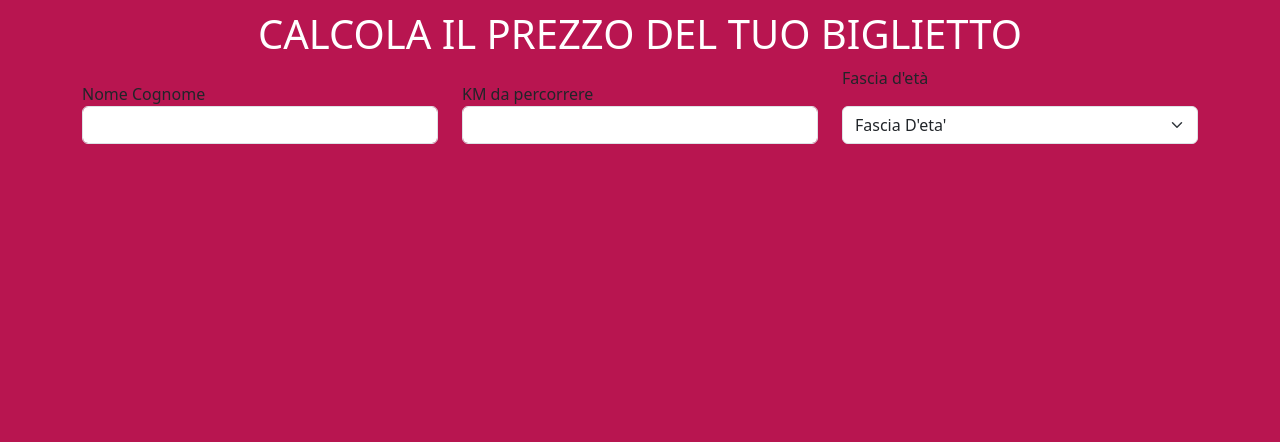
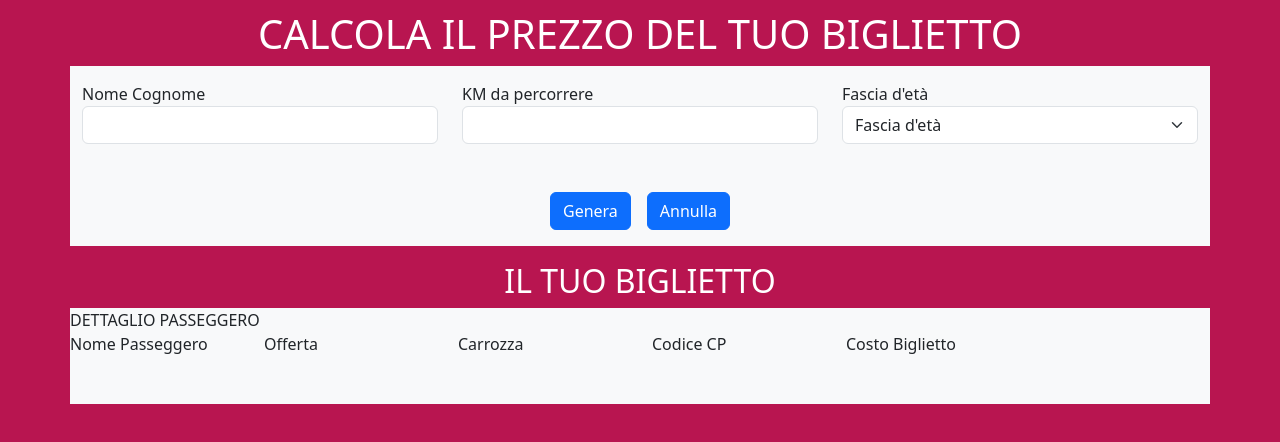
Before and after one commit to AgostaSalvatore/js-biglietto-treno-form, a plain HTML site: page index.html in a window 1280 px wide. Drawn offline with nearby package versions, Linux system fonts and the light colour scheme.

Commit message:
[UPD]Refactor HTML structure and enhance styling for ticket details

```diff
--- a/css/style.css
+++ b/css/style.css
@@ -7,3 +7,8 @@ h1{
     color: white;
     text-align: center;
 }
+
+h2{
+    color: white;
+    text-align: center;
+}
--- a/index.html
+++ b/index.html
@@ -1,39 +1,109 @@
 <!DOCTYPE html>
 <html lang="en">
+
 <head>
-    <meta charset="UTF-8">
-    <meta name="viewport" content="width=device-width, initial-scale=1.0">
-    <link href="https://cdn.jsdelivr.net/npm/bootstrap@5.3.3/dist/css/bootstrap.min.css" rel="stylesheet" integrity="sha384-QWTKZyjpPEjISv5WaRU9OFeRpok6YctnYmDr5pNlyT2bRjXh0JMhjY6hW+ALEwIH" crossorigin="anonymous">
-    <link rel="stylesheet" href="./css/style.css">
+    <meta charset="UTF-8" />
+    <meta name="viewport" content="width=device-width, initial-scale=1.0" />
+    <link href="https://cdn.jsdelivr.net/npm/bootstrap@5.3.3/dist/css/bootstrap.min.css" rel="stylesheet"
+        integrity="sha384-QWTKZyjpPEjISv5WaRU9OFeRpok6YctnYmDr5pNlyT2bRjXh0JMhjY6hW+ALEwIH" crossorigin="anonymous" />
+    <link rel="stylesheet" href="./css/style.css" />
     <title>Js Biglietto Treno</title>
 </head>
+
 <body>
-    <h1> CALCOLA IL PREZZO DEL TUO BIGLIETTO</h1>
-    <div class="container">
+    <h1>CALCOLA IL PREZZO DEL TUO BIGLIETTO</h1>
+    <div class="container bg-light">
         <div class="col-12">
-            <form action = "">
+            <form action="">
                 <div class="row">
                     <div class="col-4 mt-3">
-                            <label for="eta">Nome Cognome</label>
-                            <input type="number" id="eta" class="form-control">
+                        <label for="nome-cognome">Nome Cognome</label>
+                        <input type="text" id="nome-cognome" class="form-control" />
                     </div>
                     <div class="col-4 mt-3">
-                            <label for="eta">KM da percorrere</label>
-                            <input type="number" id="eta" class="form-control">
+                        <label for="km-field">KM da percorrere</label>
+                        <input type="number" id="km-field" class="form-control" />
                     </div>
-                    <div class="col-4">
-                        <p>Fascia d'età</p>
-                        <select class="form-select " aria-label="Default select example">
-                            <option selected>Fascia D'eta'</option>
+                    <div class="col-4 mt-3">
+                        <label>Fascia d'età</label>
+                        <select id="range-field" class="form-select" aria-label="Default select example">
+                            <option selected>Fascia d'età</option>
                             <option value="1">Minorenne</option>
                             <option value="2">Maggiorenne</option>
                             <option value="3">Over 65</option>
                         </select>
                     </div>
+                    <div class="col-12 d-flex justify-content-center mt-5 mb-3">
+                        <button id="button1" class="btn btn-primary mx-2">Genera</button>
+                        <button id="button2" class="btn btn-primary mx-2">Annulla</button>
+                    </div>
+                </div>
             </form>
+        </div>
+    </div>
+
+    <h2 class="mt-3">IL TUO BIGLIETTO</h2>
+
+    <div class="container bg-light">
+        <div class="row">
+            <div class="card-header" id="passName">
+                DETTAGLIO PASSEGGERO
+            </div>
+            <div class="card-body">
+                <div class="row">
+                    <div class="col-2">
+                        <p>
+                            <span>Nome Passeggero</span>
+                        </p>
+                    </div>
+                    <div class="col-2">
+                        <p>
+                            <span>Offerta</span>
+                        </p>
+                    </div>
+                    <div class="col-2">
+                        <p>
+                            <span>Carrozza</span>
+                        </p>
+                    </div>
+                    <div class="col-2">
+                        <p>
+                            <span>Codice CP</span>
+                        </p>
+                    </div>
+                    <div class="col-2">
+                        <p class="font-weight-bold">
+                            <span>Costo Biglietto</span>
+                        </p>
+                    </div>
+                </div>
+                <div class="row">
+                    <div class="col-2 offset-2 mt-3">
+                        <p>
+                            <span id="offerta"></span>
+                        </p>
+                    </div>
+                    <div class="col-2 mt-3">
+                        <p>
+                            <span id="carrozza"></span>
+                        </p>
+                    </div>
+                    <div class="col-2 mt-3">
+                        <p>
+                            <span id="codice"></span>
+                        </p>
+                    </div>
+                    <div class="col-2 mt-3">
+                        <p>
+                            <span id="costo"></span>
+                        </p>
+                    </div>
+                </div>
+            </div>
         </div>
     </div>
 
     <script src="./js/script.js"></script>
 </body>
+
 </html>
```
Also changed, not shown: screenshot.png (added).
